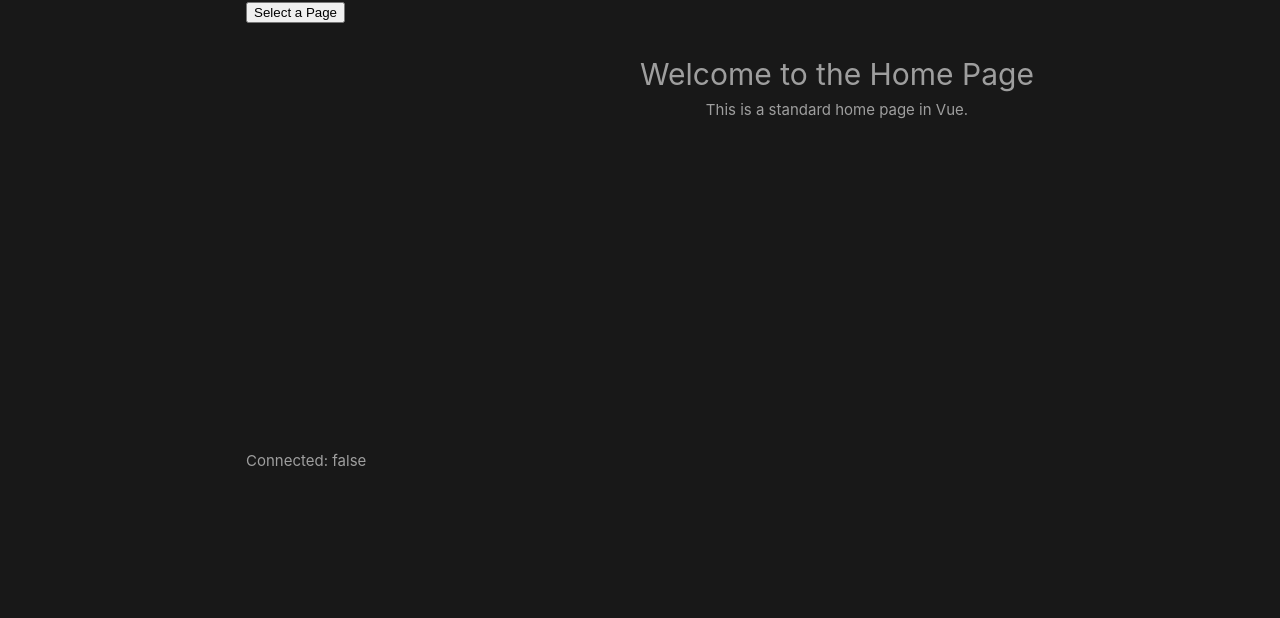
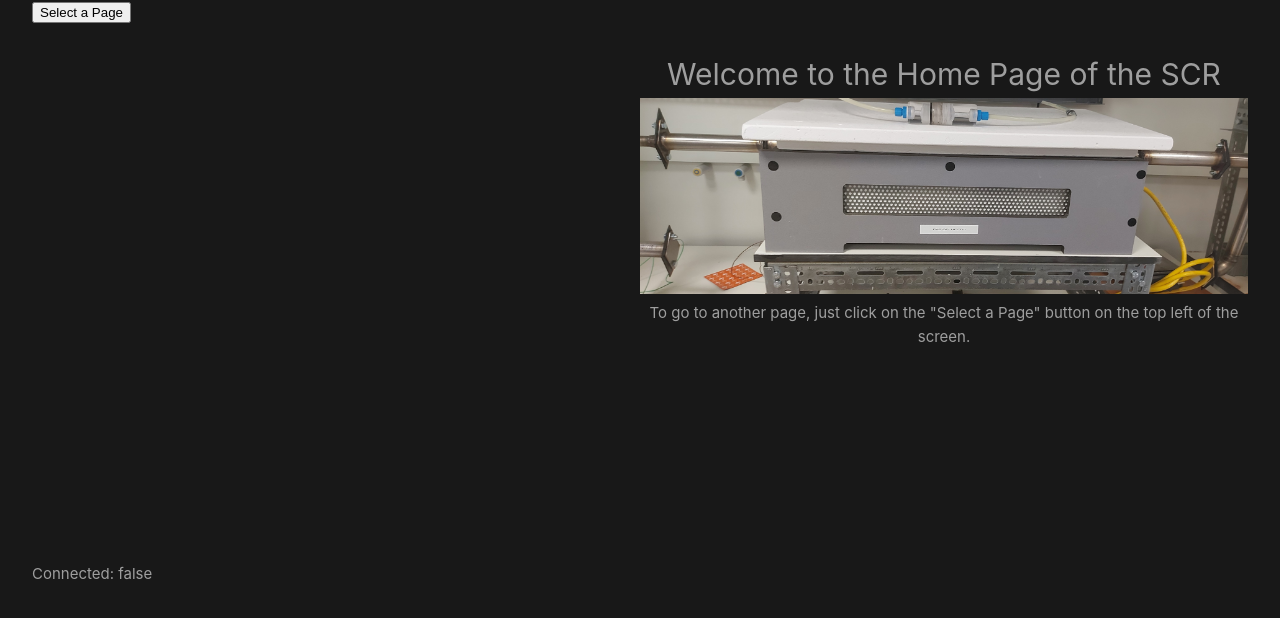
Before and after one commit to hr-repos/TINPRJ0456, a Vue app in the folder front-end/: page / in a window 1280 px wide. Shown: the top 618 px of the page. Built offline with nearby package versions, Linux system fonts and the light colour scheme; no server answers.

Commit message:
SCR image added

```diff
--- a/front-end/src/views/Home.vue
+++ b/front-end/src/views/Home.vue
@@ -1,8 +1,10 @@
 <template>
 <div>
   <div class="home">
-    <h1>Welcome to the Home Page</h1>
-    <p>This is a standard home page in Vue.</p>
+    <h1>Welcome to the Home Page of the SCR</h1>
+    <img src="@/assets/SCR.jpg" alt="Image of SCR" />
+
+    <p>To go to another page, just click on the "Select a Page" button on the top left of the screen.</p>
   </div>
 </div>
 </template>
@@ -16,4 +18,9 @@
   text-align: center;
   margin-top: 50px;
 }
+
+img {
+  max-width: 100%;
+  height: auto;
+}
 </style>
```
Also changed, not shown: front-end/src/assets/SCR.jpg (added).
